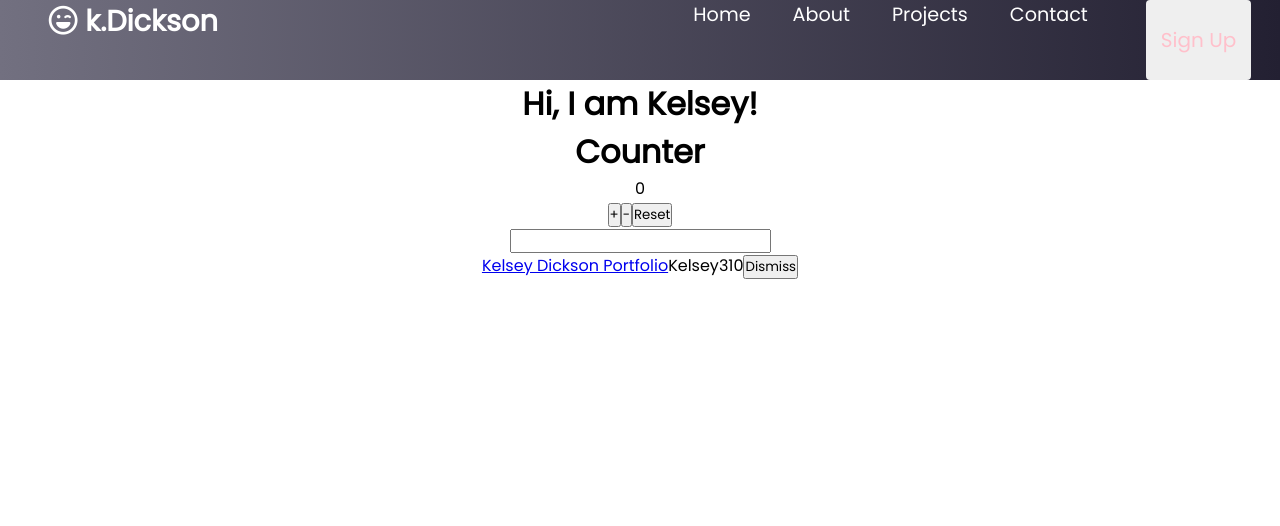
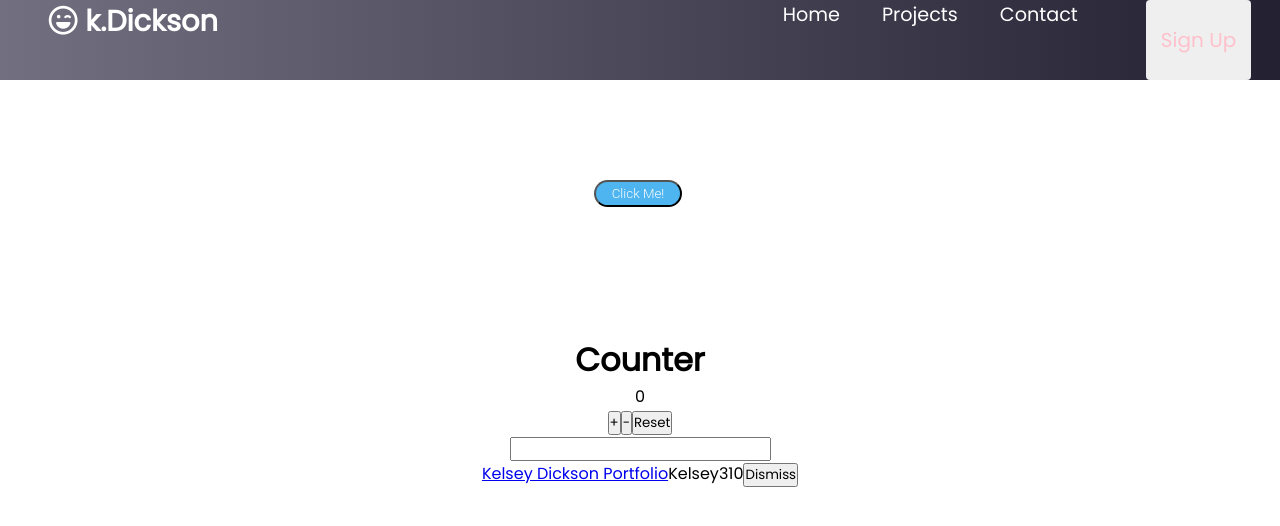
Before and after one commit to kelseyjdickson/playground-react, a React (Create React App) app: page / in a window 1280 px wide. Shown: the top 526 px of the page. Built offline with nearby package versions, Linux system fonts and the light colour scheme.

Commit message:
added styling to button and added styles.js

```diff
--- a/src/App.js
+++ b/src/App.js
@@ -48,7 +48,7 @@ handleLogin = currentUser => {
       <div>
       <>
         <NavBar />
-        <About />
+        {/* <About /> */}
         <LandingPage />
         <form>
           <input type="text"
@@ -72,9 +72,13 @@ handleLogin = currentUser => {
                   Dismiss
                 </button>
               </span>
-            </div>
+        </div>
           );
-        })}
+
+        }
+        )
+
+      }
         <Route path="/login">
           <Login handleLogin={this.handleLogin} />
         </Route>
--- a/src/LandingPage.js
+++ b/src/LandingPage.js
@@ -1,20 +1,12 @@
-import React, { useState } from "react";
+import React from "react";
+import styled from 'styled-components'
+import { Button } from './styles'
 
-//  const LandingPage = () => {
 
-//     let [count, setCount] = useState(0)
 
-//     return(
-//         <div>
-//             <h1>Counter</h1>
-//             <p>{count}</p>
-//             <button onClick={ ()=> setCount(count + 1)}>+</button>
-//             <button onClick={ ()=> setCount(count - 1)}>-</button>
-//             <button onClick={ ()=> setCount(0)}>Reset</button>
-//         </div>
-//     )
 
-// }
+
+
 
 class LandingPage extends React.Component {
   state = {
@@ -41,6 +33,21 @@ class LandingPage extends React.Component {
   render() {
     return (
       <>
+
+<br></br>
+<br></br>
+<br></br>
+<br></br>
+
+
+
+        <Button>Click Me!</Button>
+
+
+<br></br>
+<br></br>
+<br></br><br></br><br></br><br></br>
+
         <h1>Counter</h1>
         <p>{this.state.count}</p>
         <button onClick={this.increment}>+</button>
--- a/src/components/About.js
+++ b/src/components/About.js
@@ -4,7 +4,9 @@ import React from 'react'
 let About = () => {
 
     return(
-        <h1>Hi, I am Kelsey! </h1>
+        <>
+        </>
+        //  <h1>Hi, I am Kelsey! </h1>
 
     )
 }
--- a/src/components/NavBar/MenuItem.js
+++ b/src/components/NavBar/MenuItem.js
@@ -4,11 +4,11 @@ export const MenuItem = [
         url:'#',
         cName: 'nav-links'
     },
-    {
-        title: "About",
-        url:'#',
-        cName: 'nav-links'
-    },
+    // {
+    //     title: "About",
+    //     url:'/About',
+    //     cName: 'nav-links'
+    // },
     {
         title: "Projects",
         url:'#',
--- /dev/null
+++ b/src/styles.js
@@ -0,0 +1,17 @@
+import styled from 'styled-components'
+
+
+export const Button = styled.button`
+ display:inline-block;
+ padding:0.3em 1.2em;
+ margin:0 0.3em 0.3em 0;
+ border-radius:2em;
+ box-sizing: border-box;
+ text-decoration:none;
+ font-family:'Roboto',sans-serif;
+ font-weight:300;
+ color:#FFFFFF;
+ background-color:#4eb5f1;
+ text-align:center;
+ transition: all 0.2s;
+`;
```
